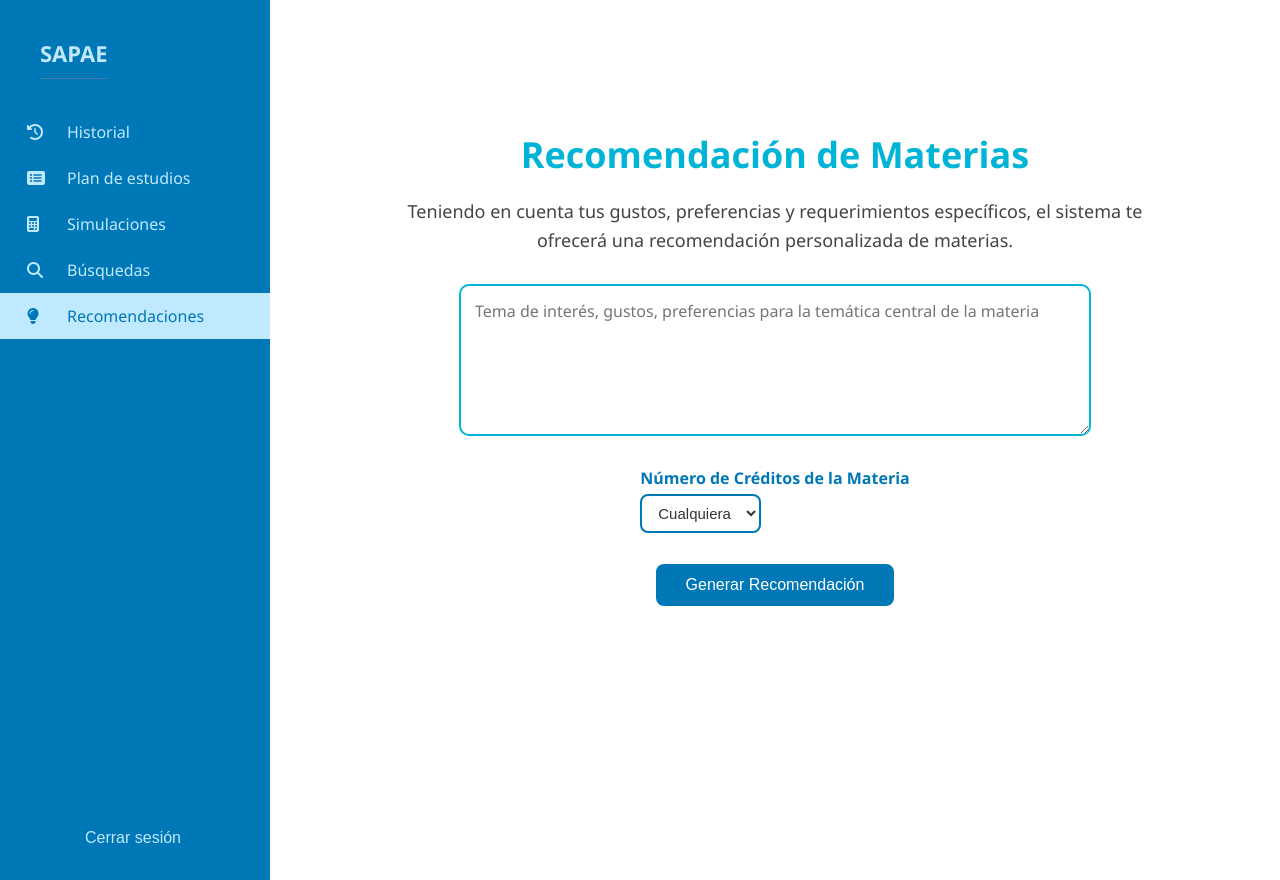
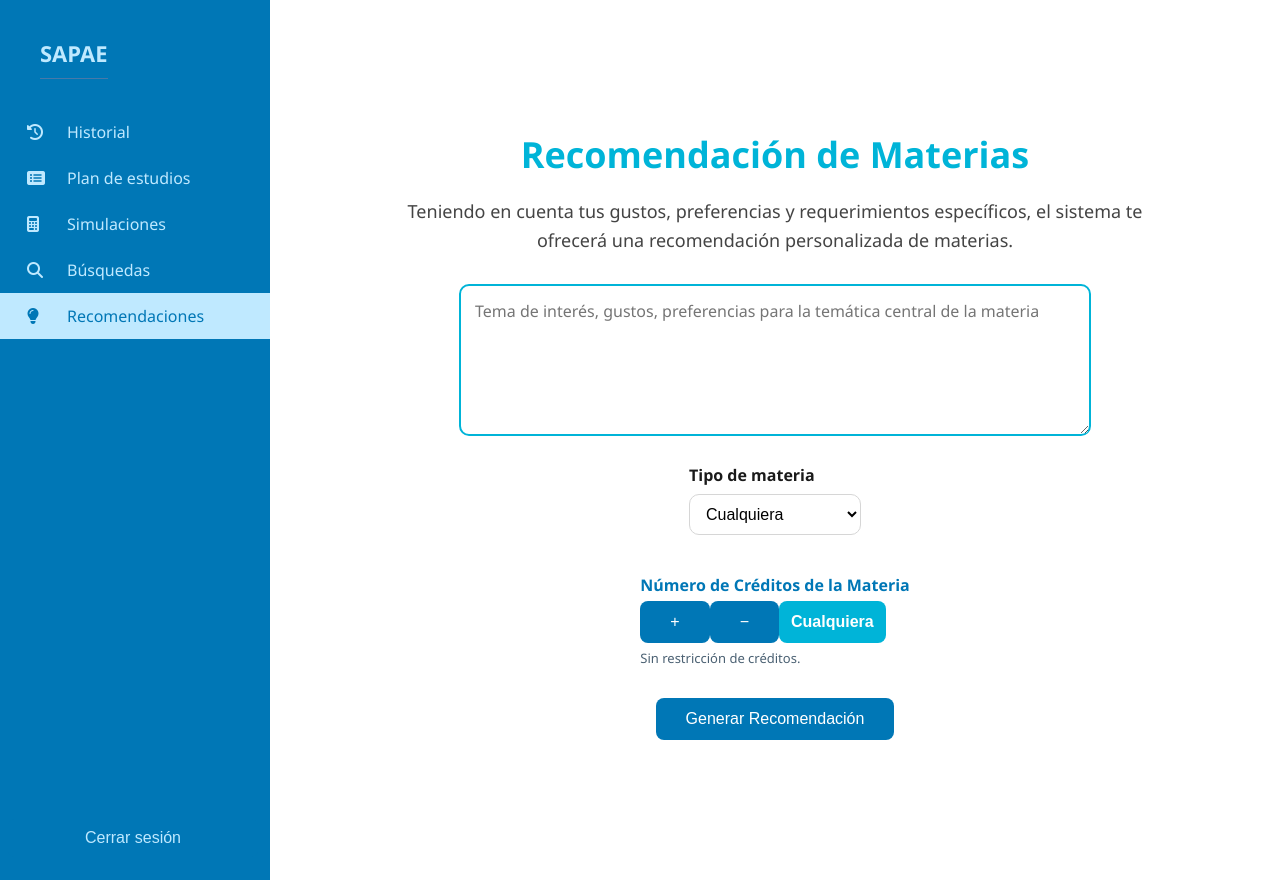
Before and after one commit to Santi-Ortiz/SAPAE-Frontend, an Angular app in the folder angularTesis/: page /recomendaciones in a window 1280 px wide. Built offline with nearby package versions, Linux system fonts and the light colour scheme.

Commit message:
Se incluye el campo para filtrar por tipo de materia la recomendación

```diff
--- a/angularTesis/src/app/recomendaciones/recomendaciones.component.css
+++ b/angularTesis/src/app/recomendaciones/recomendaciones.component.css
@@ -169,3 +169,53 @@ button:hover {
   border-color: #023E8A;
   box-shadow: 0 0 6px rgba(2, 62, 138, 0.4);
 }
+
+.tipo-materia {
+  display: grid;
+  grid-template-columns: 1fr;
+  gap: 8px;
+  margin: 12px 0 8px;
+}
+
+.tipo-materia label {
+  font-weight: 600;
+  color: #1a1a1a;
+}
+
+.tipo-materia select {
+  width: 100%;
+  max-width: 260px;
+  padding: 10px 12px;
+  border: 1px solid #d6d6d6;
+  border-radius: 10px;
+  background: #fff;
+  font-size: 16px;
+  outline: none;
+  transition: box-shadow 0.15s ease, border-color 0.15s ease;
+}
+
+.tipo-materia select:focus {
+  border-color: #0077B6;
+  box-shadow: 0 0 0 3px rgba(0,119,182,0.15);
+}
+
+/* Botón "Cualquiera" en créditos */
+.btn-any {
+  height: 42px;
+  border: none;
+  border-radius: 8px;
+  padding: 0 12px;
+  cursor: pointer;
+  background: #00B4D8;
+  color: #fff;
+  font-weight: 700;
+  transition: background 0.15s ease;
+}
+
+.btn-any:hover { background: #009ec1; }
+
+.hint {
+  margin-top: 6px;
+  font-size: 13px;
+  color: #4a6072;
+}
--- a/angularTesis/src/app/recomendaciones/recomendaciones.component.html
+++ b/angularTesis/src/app/recomendaciones/recomendaciones.component.html
@@ -9,17 +9,29 @@
     <textarea [(ngModel)]="pregunta" name="pregunta"
       placeholder="Tema de interés, gustos, preferencias para la temática central de la materia"></textarea>
 
-    <!-- 👇 Control de créditos con opción 'Cualquiera' -->
+    <!-- Tipo de materia -->
+    <div class="tipo-materia">
+      <label for="tipo">Tipo de materia</label>
+      <select id="tipo" name="tipo" [(ngModel)]="tipo">
+        <option value="cualquiera">Cualquiera</option>
+        <option value="énfasis">Énfasis</option>
+        <option value="electivas">Electivas</option>
+        <option value="complementarias">Complementarias</option>
+      </select>
+    </div>
+
+    <!-- Créditos -->
     <div class="creditos-control">
-      <label for="creditos">Número de Créditos de la Materia</label>
-      <select id="creditos" name="creditos" [(ngModel)]="creditos" [disabled]="cargando">
-        <option [ngValue]="0">Cualquiera</option>
-        <option [ngValue]="1">1</option>
-        <option [ngValue]="2">2</option>
-        <option [ngValue]="3">3</option>
-        <option [ngValue]="4">4</option>
-        <option [ngValue]="5">5</option>
-      </select>
+      <label>Número de Créditos de la Materia</label>
+      <div class="stepper">
+        <input *ngIf="creditos !== 'cualquiera'" type="number" min="1" max="10" [(ngModel)]="creditos">
+        <div class="buttons">
+          <button type="button" class="btn-step btn-up" (click)="incCreditos()" [disabled]="cargando" aria-label="Aumentar créditos">+</button>
+          <button type="button" class="btn-step btn-down" (click)="decCreditos()" [disabled]="cargando || creditos === 'cualquiera'" aria-label="Disminuir créditos">−</button>
+          <button type="button" class="btn-any" (click)="setCualquieraCreditos()" [disabled]="cargando">Cualquiera</button>
+        </div>
+      </div>
+      <div class="hint" *ngIf="creditos === 'cualquiera'">Sin restricción de créditos.</div>
     </div>
 
     <button (click)="consultarIA()" [disabled]="cargando">Generar Recomendación</button>
--- a/angularTesis/src/app/recomendaciones/recomendaciones.component.ts
+++ b/angularTesis/src/app/recomendaciones/recomendaciones.component.ts
@@ -13,13 +13,32 @@ import { HttpClient, HttpClientModule } from '@angular/common/http';
 export class RecomendacionesComponent {
 
   pregunta: string = '';
-  creditos: number = 0;              // 👈 valor inicial "Cualquiera"
+  creditos: number | 'cualquiera' = 'cualquiera'; // permite cualquiera o número
+  tipo: string = 'cualquiera'; // 'cualquiera' | 'énfasis' | 'electivas' | 'complementarias'
+
   materias: any[] = [];
   explicacion: string = '';
   cargando: boolean = false;
   error: string = '';
 
   constructor(private http: HttpClient) {}
+
+  incCreditos() {
+    if (this.creditos === 'cualquiera') { this.creditos = 1; return; }
+    const v = Number(this.creditos) || 0;
+    this.creditos = Math.min(10, v + 1);
+  }
+
+  decCreditos() {
+    if (this.creditos === 'cualquiera') { return; }
+    const v = Number(this.creditos) || 1;
+    const next = Math.max(1, v - 1);
+    this.creditos = next === 1 ? 1 : next;
+  }
+
+  setCualquieraCreditos() {
+    this.creditos = 'cualquiera';
+  }
 
   consultarIA() {
     if (!this.pregunta.trim()) return;
@@ -29,8 +48,11 @@ export class RecomendacionesComponent {
     this.explicacion = '';
     this.error = '';
 
-    // 👇 enviamos intereses + créditos
-    const body = { intereses: this.pregunta, creditos: this.creditos };
+    const body: any = {
+      intereses: this.pregunta,
+      tipo: this.tipo
+    };
+    body.creditos = this.creditos === 'cualquiera' ? 'cualquiera' : Number(this.creditos);
 
     this.http.post<any>('http://localhost:8080/api/rag/recomendar', body).subscribe(
       (res) => {
```
